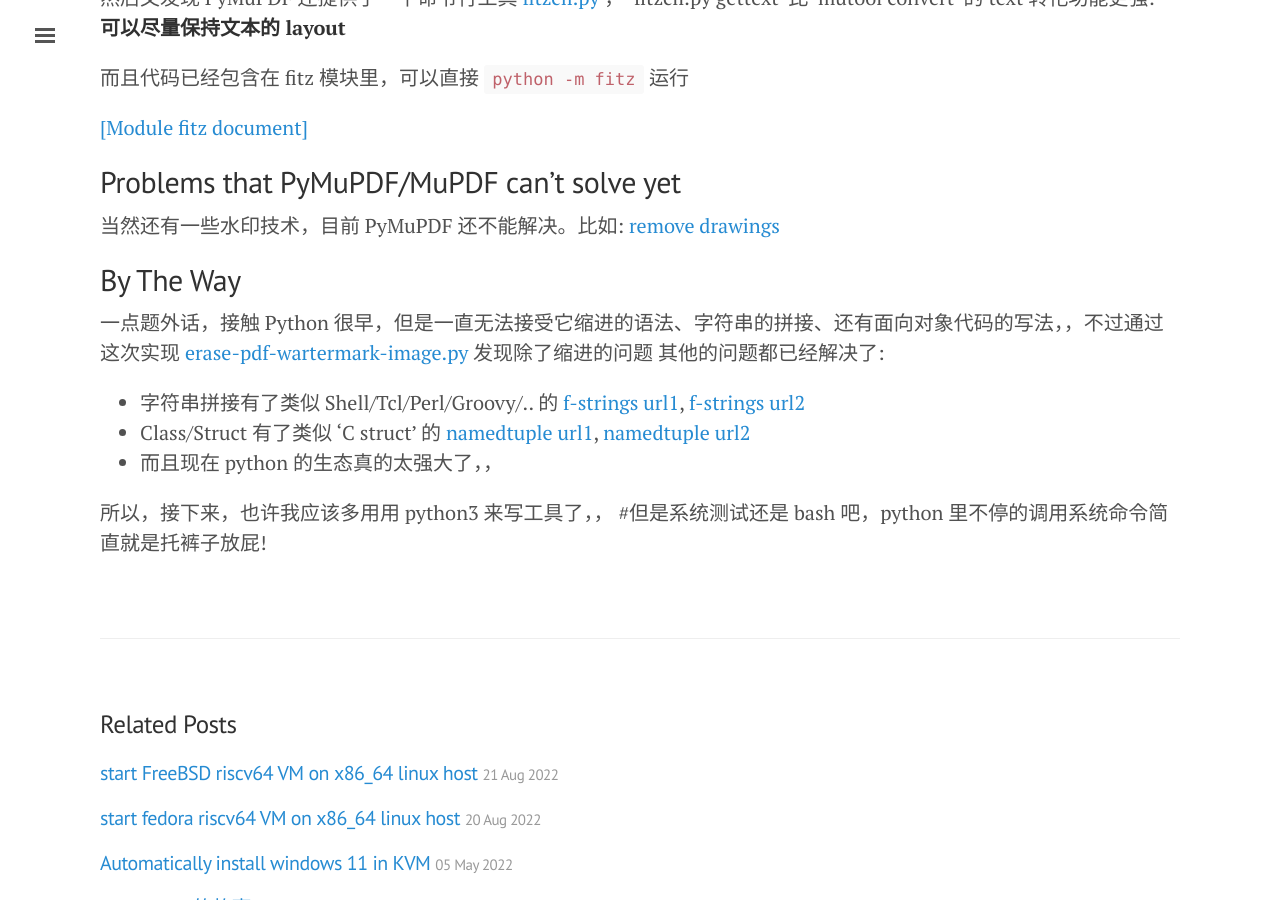
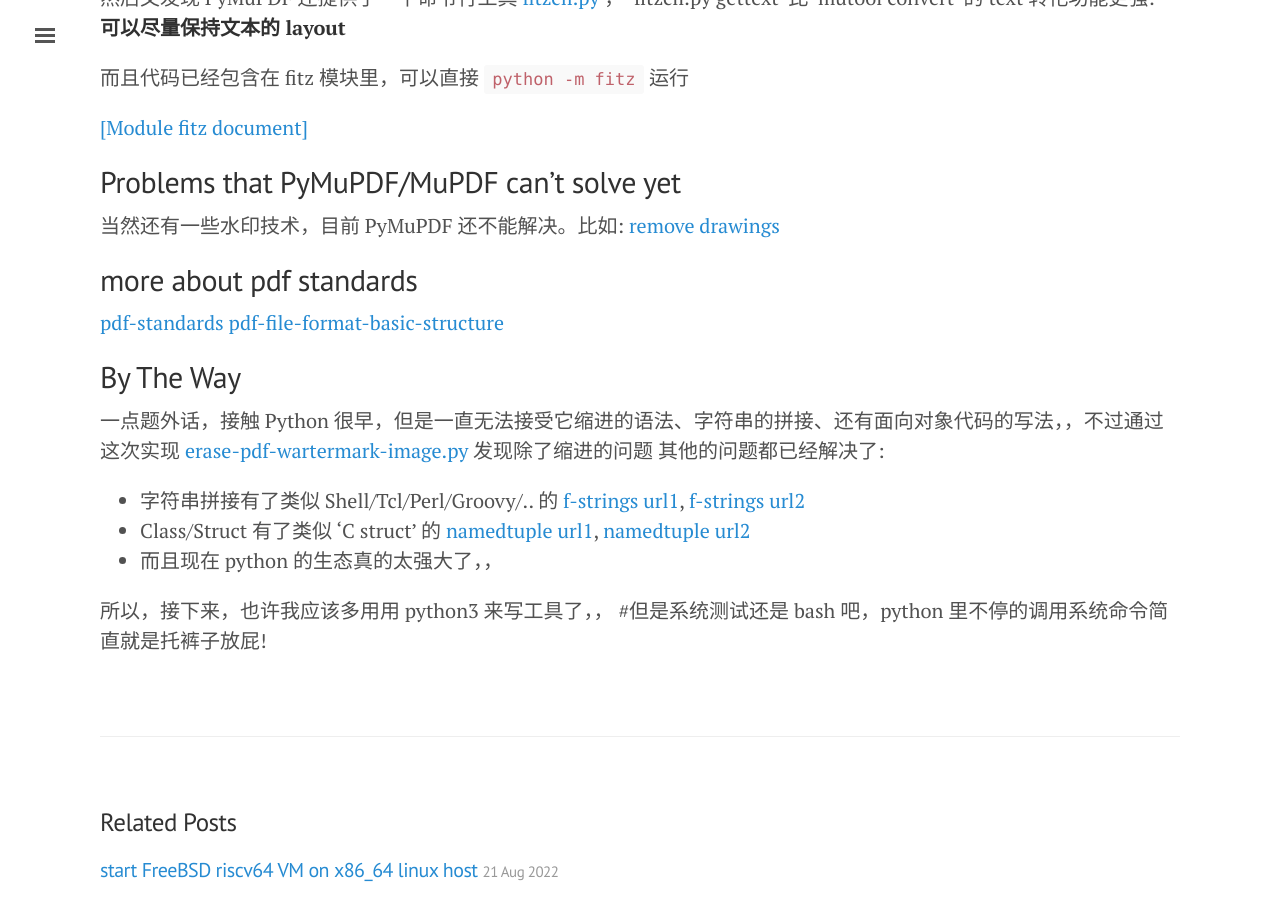
Before and after one commit to tcler/tcler.github.io, a Jekyll site: the page built from _posts/2022-11-01-remove-wartermark-image-from-pdf-by-PyMuPDF.md, in a window 1280 px wide and 900 px high, scrolled down 1728 px. Built offline with Jekyll 4.4.1, drawn with Linux system fonts in a browser that asks for light colours.

Commit message:
Update 2022-11-01-remove-wartermark-image-from-pdf-by-PyMuPDF.md

```diff
--- a/_posts/2022-11-01-remove-wartermark-image-from-pdf-by-PyMuPDF.md
+++ b/_posts/2022-11-01-remove-wartermark-image-from-pdf-by-PyMuPDF.md
@@ -64,6 +64,10 @@ usage: mutool <command> [options]
 ## Problems that PyMuPDF/MuPDF can't solve yet
 当然还有一些水印技术，目前 PyMuPDF 还不能解决。比如: [remove drawings](https://github.com/pymupdf/PyMuPDF/discussions/865)
 
+## more about pdf standards
+[pdf-standards](https://opensource.adobe.com/dc-acrobat-sdk-docs/standards/pdfstandards/pdf/PDF32000_2008.pdf)
+[pdf-file-format-basic-structure](https://resources.infosecinstitute.com/topic/pdf-file-format-basic-structure/)
+
 
 ## By The Way
 一点题外话，接触 Python 很早，但是一直无法接受它缩进的语法、字符串的拼接、还有面向对象代码的写法，，不过通过这次实现 [erase-pdf-wartermark-image.py](https://github.com/tcler/argparse-getopt-examples/blob/master/python/erase-pdf-wartermark-image.py) 发现除了缩进的问题 其他的问题都已经解决了:
```
